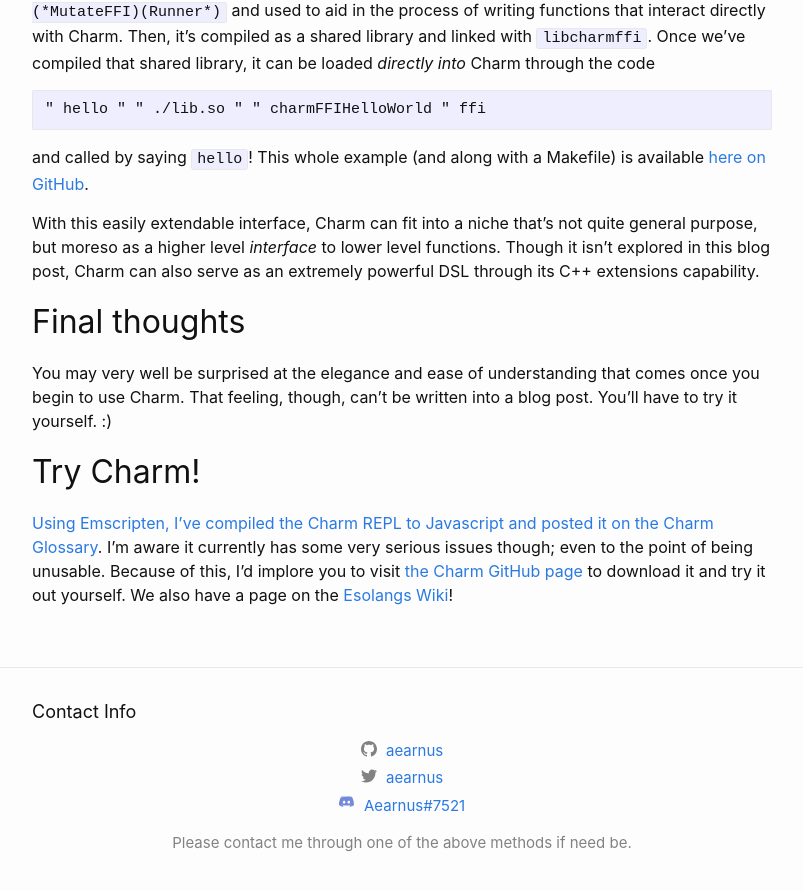
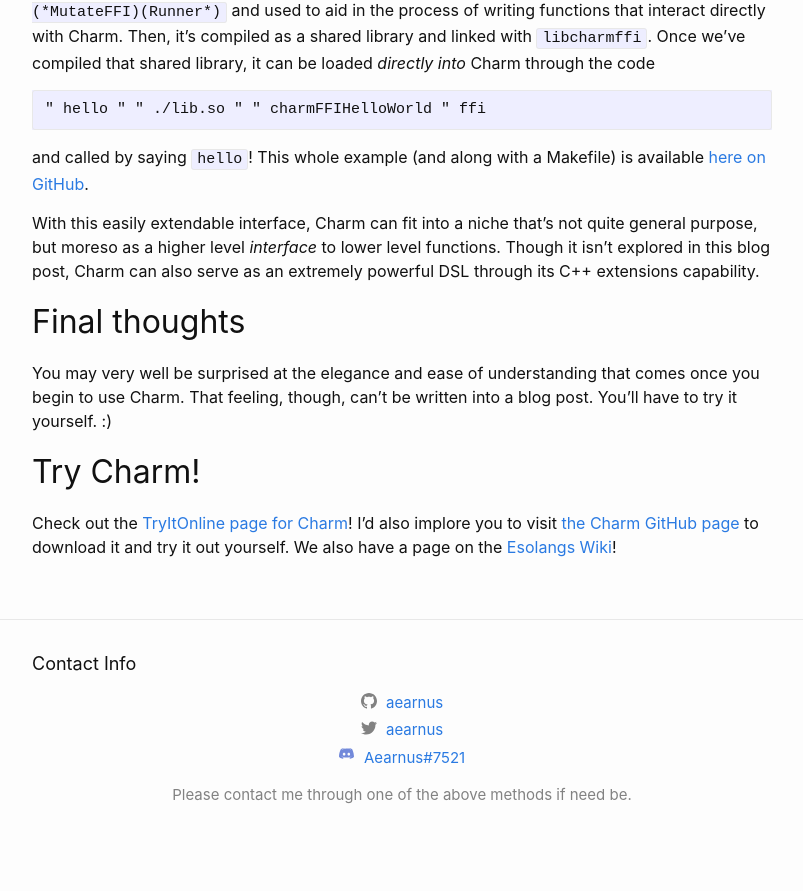
Before and after one commit to DataKinds/datakinds.github.io, a Jekyll site: the page built from _posts/2018-04-19-a-charming-proposal.md, in a window 1280 px wide and 900 px high, scrolled down 3977 px. Shown: the top 891 px of the window, without its empty margins (238-1041 px from the left). Built offline with Jekyll 4.4.1, drawn with Linux system fonts in a browser that asks for light colours; after the commit the page ends 4829 px from its top, so only the background shows below that.

Commit message:
added TryItOnline

```diff
--- a/_posts/2018-04-19-a-charming-proposal.md
+++ b/_posts/2018-04-19-a-charming-proposal.md
@@ -119,4 +119,4 @@
 
 ## Try Charm!
 
-[Using Emscripten, I've compiled the Charm REPL to Javascript and posted it on the Charm Glossary](https://aearnus.github.io/charm/). I'm aware it currently has some very serious issues though; even to the point of being unusable. Because of this, I'd implore you to visit [the Charm GitHub page](https://github.com/Aearnus/charm) to download it and try it out yourself. We also have a page on the [Esolangs Wiki](https://esolangs.org/wiki/Charm)!
+Check out the [TryItOnline page for Charm](https://tio.run/#charm)! I'd also implore you to visit [the Charm GitHub page](https://github.com/Aearnus/charm) to download it and try it out yourself. We also have a page on the [Esolangs Wiki](https://esolangs.org/wiki/Charm)!
```
